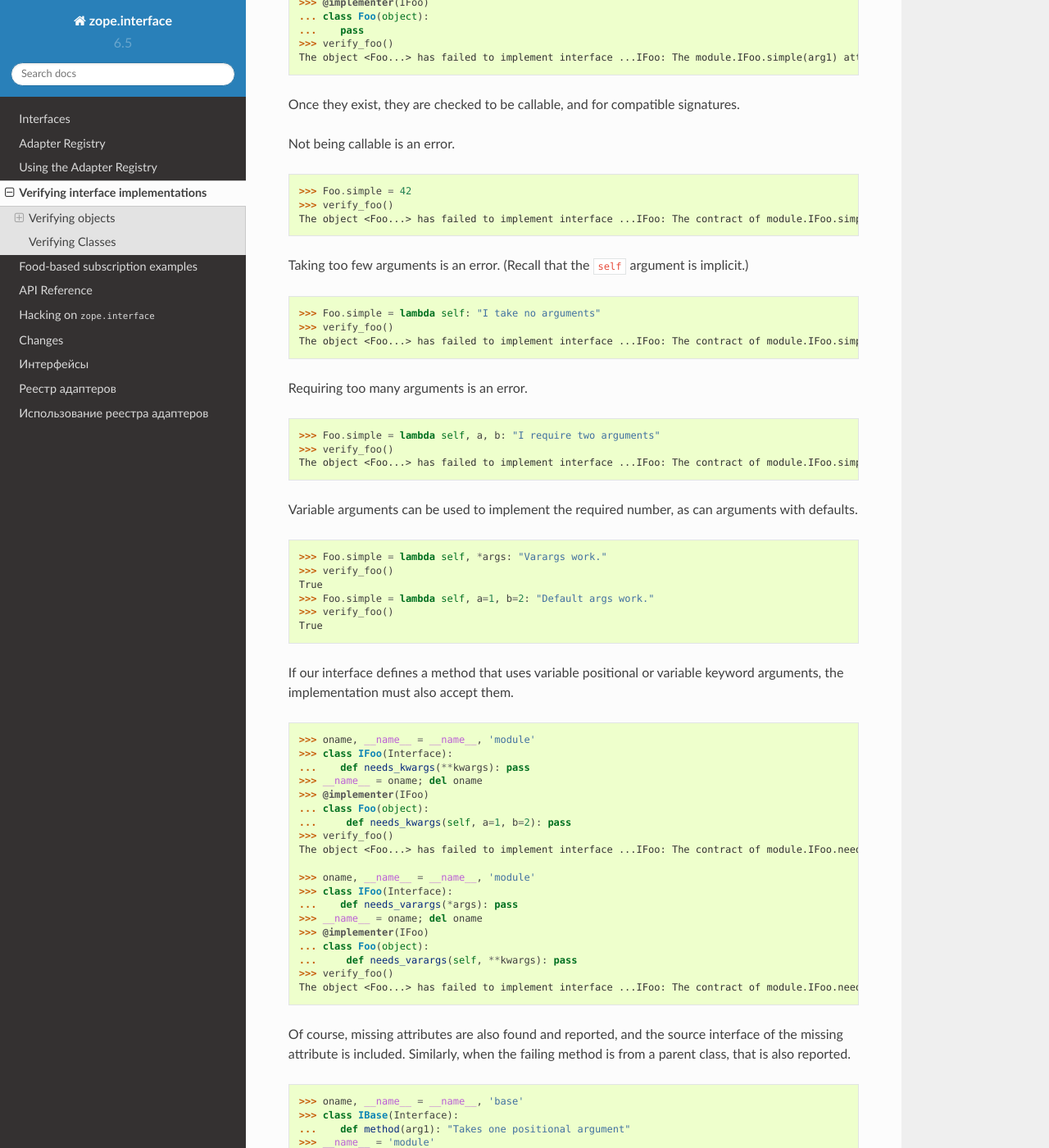
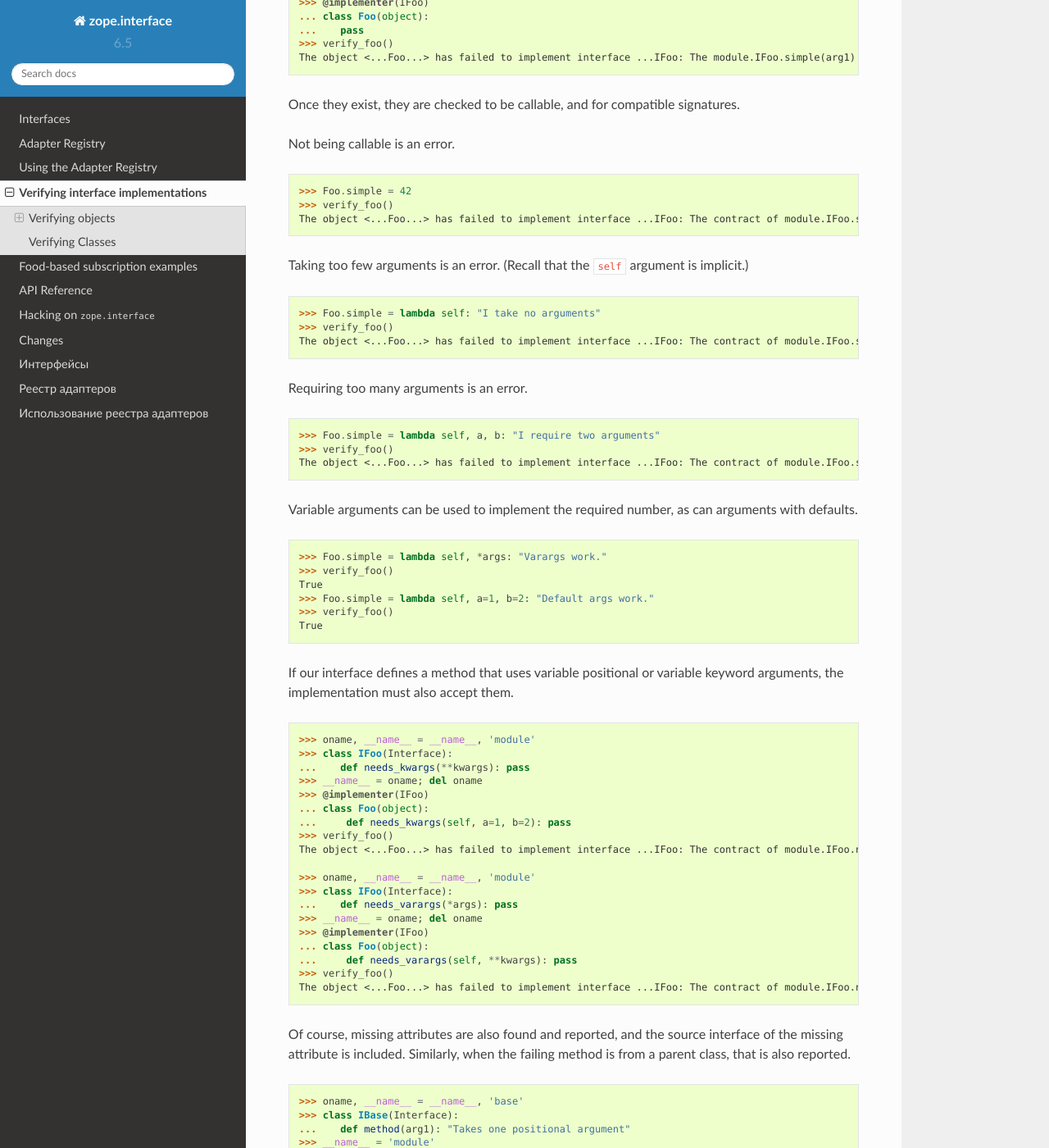
Before and after one commit to zopefoundation/zope.interface, a Sphinx documentation site: the page built from docs/verify.rst, in a window 1280 px wide and 1400 px high, scrolled down 3796 px. Shown: the whole window at 82% size. Built offline with Sphinx 7.4.7 and the Read the Docs theme 2.0.0, drawn with Linux system fonts in a browser that asks for light colours; some of the changed text lies outside the part shown.

```diff
--- a/docs/verify.rst
+++ b/docs/verify.rst
@@ -49,7 +49,7 @@ defined.
 .. doctest::
 
    >>> verify_foo()
-   The object <Foo...> has failed to implement interface ...IFoo:
+   The object <...Foo...> has failed to implement interface ...IFoo:
        Does not declaratively implement the interface
        The base.IBase.x attribute was not provided
        The module.IFoo.y attribute was not provided
@@ -61,7 +61,7 @@ declaring the correct interface.
 
    >>> Foo.x = Foo.y = 42
    >>> verify_foo()
-   The object <Foo...> has failed to implement interface ...IFoo: Does not declaratively implement the interface.
+   The object <...Foo...> has failed to implement interface ...IFoo: Does not declaratively implement the interface.
 
 If we want to only check the structure of the object, without examining
 its declarations, we can use the ``tentative`` argument.
@@ -125,13 +125,13 @@ exception.
    ... class Foo(object):
    ...     x = 1
    >>> verify_foo()
-   The object <Foo...> has failed to implement interface ...IFoo: The module.IFoo.y attribute was not provided.
+   The object <...Foo...> has failed to implement interface ...IFoo: The module.IFoo.y attribute was not provided.
    >>> @implementer(IFoo)
    ... class Foo(object):
    ...     def __init__(self):
    ...         self.y = 2
    >>> verify_foo()
-   The object <Foo...> has failed to implement interface ...IFoo: The base.IBase.x attribute was not provided.
+   The object <...Foo...> has failed to implement interface ...IFoo: The base.IBase.x attribute was not provided.
 
 If both attributes are missing, an exception is raised reporting
 both errors.
@@ -142,7 +142,7 @@ both errors.
     ... class Foo(object):
     ...     pass
     >>> verify_foo()
-    The object <Foo ...> has failed to implement interface ...IFoo:
+    The object <...Foo ...> has failed to implement interface ...IFoo:
         The base.IBase.x attribute was not provided
         The module.IFoo.y attribute was not provided
 
@@ -161,7 +161,7 @@ when trying to get its value, the attribute is considered missing:
    ...     def x(self):
    ...         raise AttributeError
    >>> verify_foo()
-   The object <Foo...> has failed to implement interface ...IFoo: The module.IFoo.x attribute was not provided.
+   The object <...Foo...> has failed to implement interface ...IFoo: The module.IFoo.x attribute was not provided.
 
 
 Any other exception raised by a property will propagate to the caller of
@@ -209,7 +209,7 @@ that takes one argument. If we don't provide it, we get an error.
    ... class Foo(object):
    ...    pass
    >>> verify_foo()
-   The object <Foo...> has failed to implement interface ...IFoo: The module.IFoo.simple(arg1) attribute was not provided.
+   The object <...Foo...> has failed to implement interface ...IFoo: The module.IFoo.simple(arg1) attribute was not provided.
 
 Once they exist, they are checked to be callable, and for compatible signatures.
 
@@ -219,7 +219,7 @@ Not being callable is an error.
 
    >>> Foo.simple = 42
    >>> verify_foo()
-   The object <Foo...> has failed to implement interface ...IFoo: The contract of module.IFoo.simple(arg1) is violated because '42' is not a method.
+   The object <...Foo...> has failed to implement interface ...IFoo: The contract of module.IFoo.simple(arg1) is violated because '42' is not a method.
 
 Taking too few arguments is an error. (Recall that the ``self``
 argument is implicit.)
@@ -228,7 +228,7 @@ argument is implicit.)
 
    >>> Foo.simple = lambda self: "I take no arguments"
    >>> verify_foo()
-   The object <Foo...> has failed to implement interface ...IFoo: The contract of module.IFoo.simple(arg1) is violated because '<lambda>()' doesn't allow enough arguments.
+   The object <...Foo...> has failed to implement interface ...IFoo: The contract of module.IFoo.simple(arg1) is violated because '<lambda>()' doesn't allow enough arguments.
 
 Requiring too many arguments is an error.
 
@@ -236,7 +236,7 @@ Requiring too many arguments is an error.
 
    >>> Foo.simple = lambda self, a, b: "I require two arguments"
    >>> verify_foo()
-   The object <Foo...> has failed to implement interface ...IFoo: The contract of module.IFoo.simple(arg1) is violated because '<lambda>(a, b)' requires too many arguments.
+   The object <...Foo...> has failed to implement interface ...IFoo: The contract of module.IFoo.simple(arg1) is violated because '<lambda>(a, b)' requires too many arguments.
 
 Variable arguments can be used to implement the required number, as
 can arguments with defaults.
@@ -263,7 +263,7 @@ variable keyword arguments, the implementation must also accept them.
    ... class Foo(object):
    ...     def needs_kwargs(self, a=1, b=2): pass
    >>> verify_foo()
-   The object <Foo...> has failed to implement interface ...IFoo: The contract of module.IFoo.needs_kwargs(**kwargs) is violated because 'Foo.needs_kwargs(a=1, b=2)' doesn't support keyword arguments.
+   The object <...Foo...> has failed to implement interface ...IFoo: The contract of module.IFoo.needs_kwargs(**kwargs) is violated because 'Foo.needs_kwargs(a=1, b=2)' doesn't support keyword arguments.
 
    >>> oname, __name__ = __name__, 'module'
    >>> class IFoo(Interface):
@@ -273,7 +273,7 @@ variable keyword arguments, the implementation must also accept them.
    ... class Foo(object):
    ...     def needs_varargs(self, **kwargs): pass
    >>> verify_foo()
-   The object <Foo...> has failed to implement interface ...IFoo: The contract of module.IFoo.needs_varargs(*args) is violated because 'Foo.needs_varargs(**kwargs)' doesn't support variable arguments.
+   The object <...Foo...> has failed to implement interface ...IFoo: The contract of module.IFoo.needs_varargs(*args) is violated because 'Foo.needs_varargs(**kwargs)' doesn't support variable arguments.
 
 Of course, missing attributes are also found and reported, and the
 source interface of the missing attribute is included. Similarly, when
@@ -294,7 +294,7 @@ the failing method is from a parent class, that is also reported.
    ... class Foo(Base):
    ...    pass
    >>> verify_foo()
-   The object <Foo...> has failed to implement interface ...IFoo:
+   The object <...Foo...> has failed to implement interface ...IFoo:
        The contract of base.IBase.method(arg1) is violated because 'Base.method()' doesn't allow enough arguments
        The module.IFoo.x attribute was not provided
 
```
